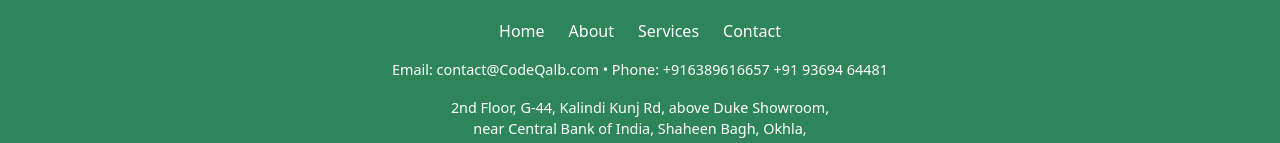
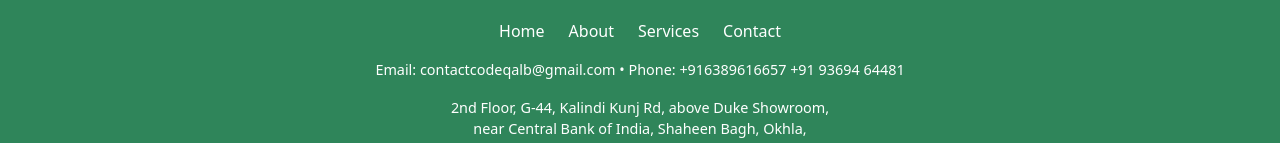
Before and after one commit to Danishanwar01/CodeQalb, a React (Create React App) app: page /contact in a window 1280 px wide. Shown: the part 880-1023 px from the top of the page. Built offline with nearby package versions, Linux system fonts and the light colour scheme.

Commit message:
update public file

```diff
--- a/src/components/Contact.jsx
+++ b/src/components/Contact.jsx
@@ -73,7 +73,7 @@ function Contact() {
   };
 
   const phoneNumber = "+916389616657  +919369464481";
-  const email = "contact@CodeQalb.com";
+  const email = "contactcodeqalb@gmail.com";
   const socialLinks = [
     { icon: <FaFacebookF />,   url: "https://www.facebook.com/code.qalb?mibextid=ZbWKwL" },
     { icon: <FaWhatsapp />,    url: "https://wa.me/6389616657" },
--- a/src/components/Footer.jsx
+++ b/src/components/Footer.jsx
@@ -128,12 +128,12 @@ function Footer() {
           <p>
             Email: {' '}
             <a
-              href="mailto:contact@danwartech.com"
+              href="mailto:contactcodeqalb@gmail.com"
               style={styles.contactLink}
               onMouseEnter={(e) => (e.target.style.color = '#68D391')}
               onMouseLeave={(e) => (e.target.style.color = '#fff')}
             >
-              contact@CodeQalb.com
+              contactcodeqalb@gmail.com
             </a>{' '}
             • Phone: +916389616657 +91 93694 64481
           </p>
```
